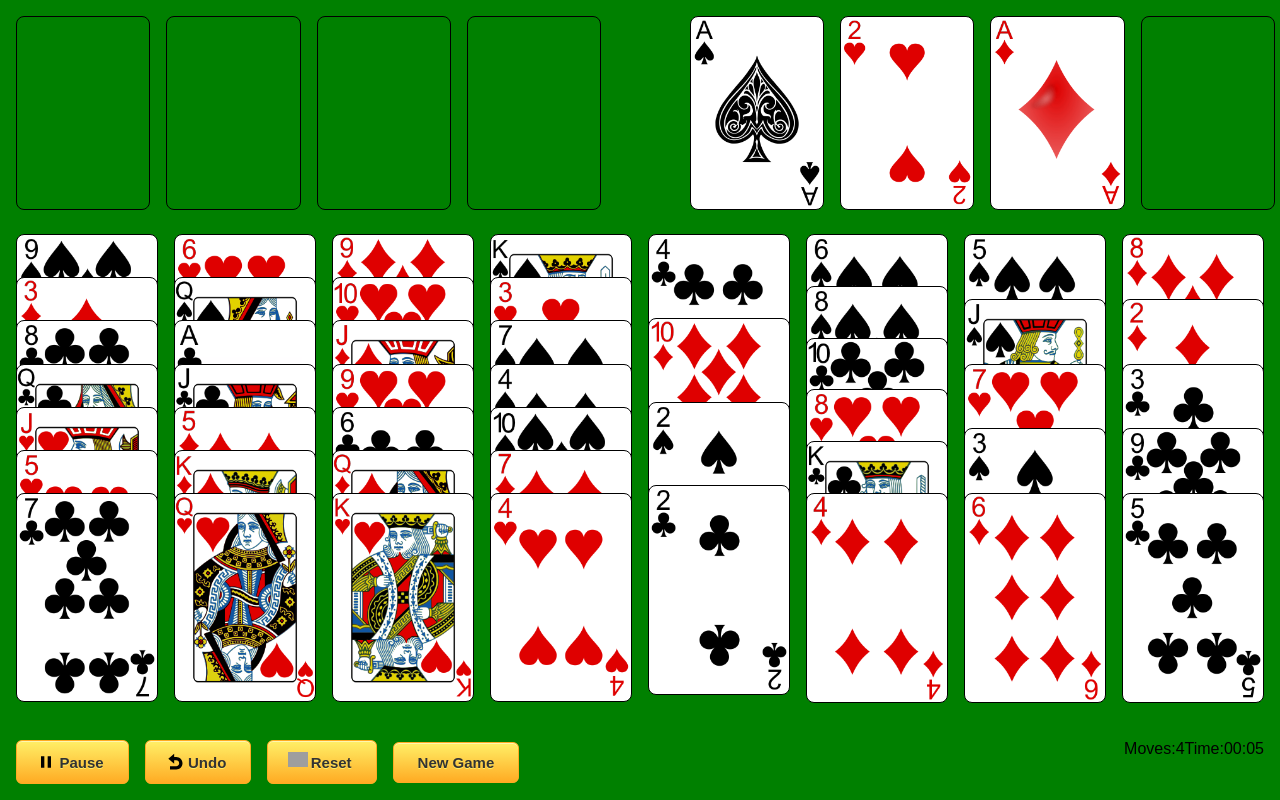
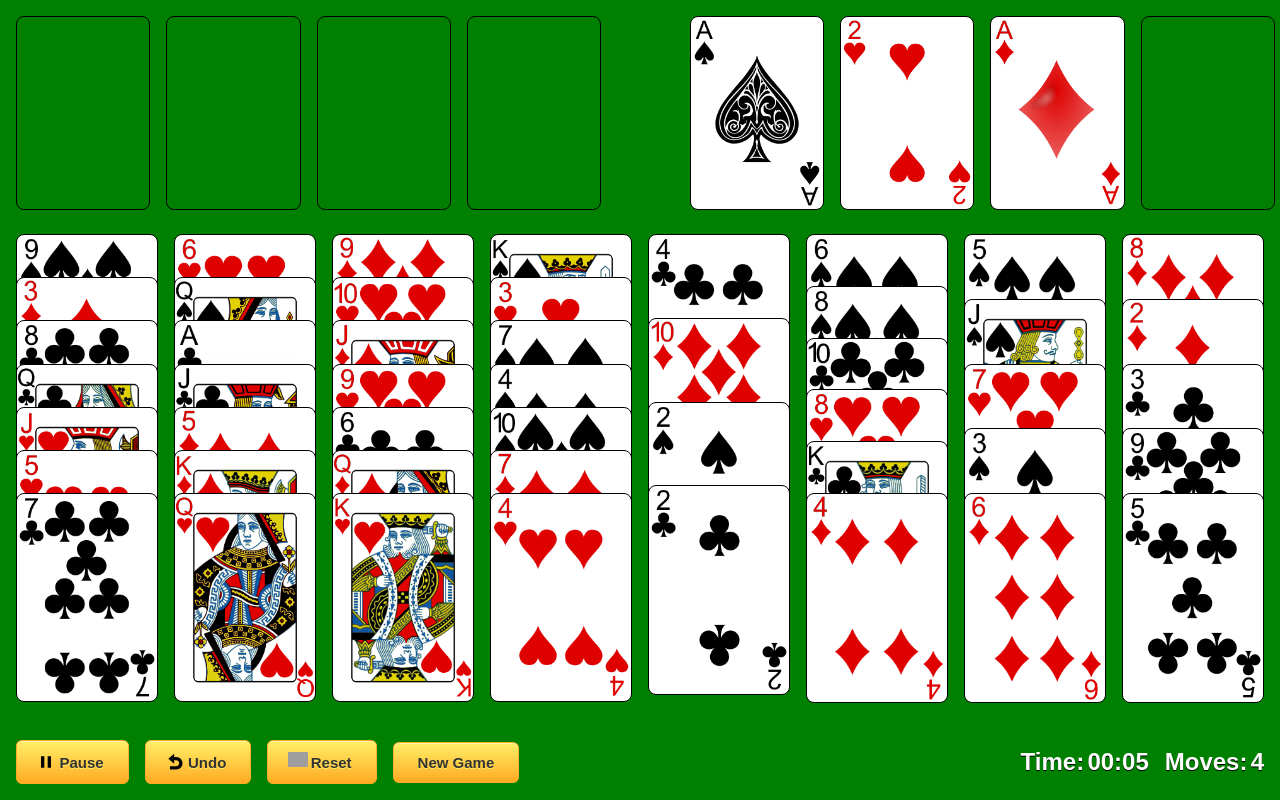
Before and after one commit to ammargitham/FreeCell, a React (Create React App) app: page / in a window 1280 px wide. Built offline with nearby package versions, Linux system fonts and the light colour scheme; grey boxes are pictures that could not be loaded.

Commit message:
Update moves and time ui

```diff
--- a/src/Board/Actions.tsx
+++ b/src/Board/Actions.tsx
@@ -18,6 +18,24 @@ const ButtonsContainer = styled.div`
 
   & > .btn:not(:first-child) {
     margin-left: 1rem;
+  }
+`;
+
+const InfoContainer = styled.div`
+  display: flex;
+  flex-direction: row;
+  align-items: center;
+  color: white;
+  font-weight: bold;
+  font-size: 1.5rem;
+  text-shadow: 0px 1px 0px #000000;
+
+  & > *:not(:first-child) {
+    margin-left: 1rem;
+  }
+
+  & span.label {
+    margin-right: 0.2rem;
   }
 `;
 
@@ -73,14 +91,16 @@ export default function Actions({
           New Game
         </button>
       </ButtonsContainer>
-      <span>
-        Moves:
-        {moveCount}
-      </span>
-      <span>
-        Time:
-        {formatSeconds(elapsedTime)}
-      </span>
+      <InfoContainer>
+        <span>
+          <span className="label">Time:</span>
+          {formatSeconds(elapsedTime)}
+        </span>
+        <span>
+          <span className="label">Moves:</span>
+          {moveCount}
+        </span>
+      </InfoContainer>
     </Container>
   );
 }
```
